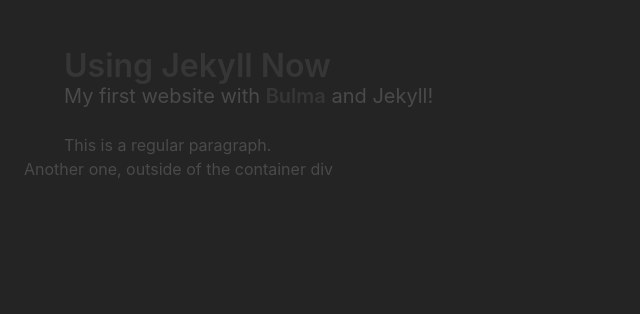
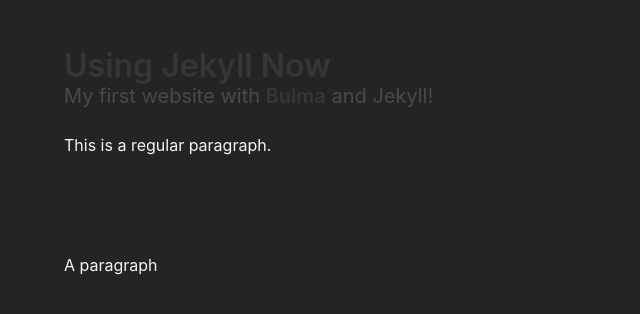
Before and after one commit to oscarlevin/testsite, a Jekyll site: the page built from index.html, in a window 1280 px wide. Shown: the top 314 px of the page, without its empty margins (0-640 px from the left). Built offline with Jekyll 4.4.1, drawn with Linux system fonts in a browser that asks for light colours.

Commit message:
more experiments

```diff
--- a/_sass/_bulma.scss
+++ b/_sass/_bulma.scss
@@ -14,7 +14,7 @@
 // Try a different background:
 $body-background-color: $black-ter;
 $background: $black-ter;
-// $text: $white-ter;
+$text: $white-ter;
 // // Use the new pink as the primary color
 // $primary: $pink
 // $primary-invert: $pink-invert
--- a/index.html
+++ b/index.html
@@ -14,5 +14,11 @@
       </p>
       <p>This is a regular paragraph.</p>
     </div>
-    <p>Another one, outside of the container div</p>
   </section>
+
+  <section class="section">
+    <div class="container">
+      <title>This is the title of the second section </title>
+    <p>A paragraph</p>
+  </div>
+</section>
```
